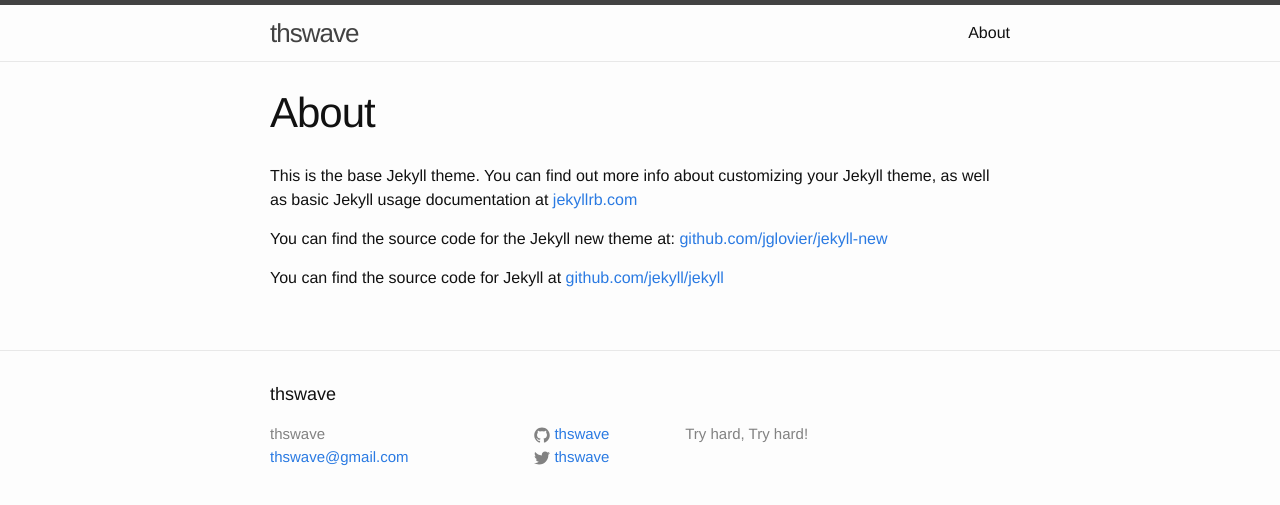
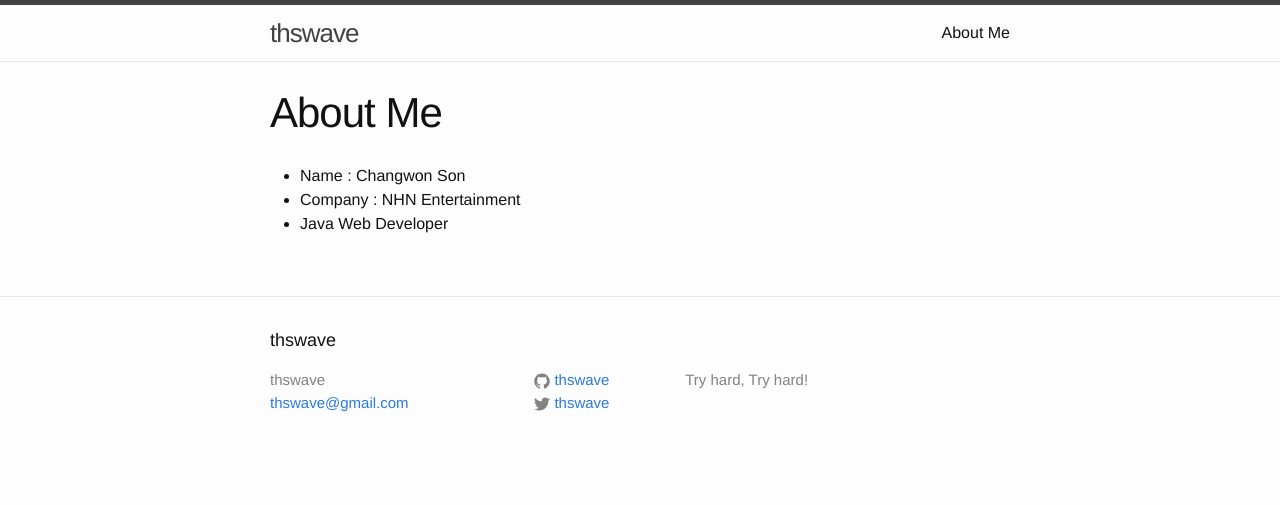
Before and after one commit to thswave/thswave.github.com, a Jekyll site: the page built from about.md, in a window 1280 px wide. Shown: the top 505 px of the page. Built offline with Jekyll 4.4.1, drawn with Linux system fonts in a browser that asks for light colours; Markdown is read by kramdown in place of the engine named in the settings.

```diff
--- a/_config.yml
+++ b/_config.yml
@@ -8,8 +8,8 @@ baseurl: "" # the subpath of your site, e.g. /blog/
 url: "http://thswave.github.io" # the base hostname & protocol for your site
 twitter_username: thswave
 github_username:  thswave
-pygments: true
+highlighter: pygments
 markdown : redcarpet
 
 # Build settings
-markdown: kramdown
+# markdown: kramdown
--- a/_layouts/default.html
+++ b/_layouts/default.html
@@ -13,8 +13,9 @@
       </div>
     </div>
 
+
     {% include footer.html %}
-
+    {% include google_analytics.html %}
   </body>
 
 </html>
--- a/_layouts/post.html
+++ b/_layouts/post.html
@@ -12,4 +12,5 @@ layout: default
     {{ content }}
   </article>
 
+  {% include comments.html %}
 </div>
--- a/_posts/2015-01-25-jekyll-and-changwon.markdown
+++ b/_posts/2015-01-25-jekyll-and-changwon.markdown
@@ -3,6 +3,7 @@ layout: post
 title:  "Welcome to Changwon Jekyll!"
 date:   2015-01-25 14:30:29
 categories: daily
+comments: true
 ---
 my new microblogging post
 
--- a/about.md
+++ b/about.md
@@ -1,11 +1,9 @@
 ---
 layout: page
-title: About
+title: About Me
 permalink: /about/
 ---
 
-This is the base Jekyll theme. You can find out more info about customizing your Jekyll theme, as well as basic Jekyll usage documentation at [jekyllrb.com](http://jekyllrb.com/)
-
-You can find the source code for the Jekyll new theme at: [github.com/jglovier/jekyll-new](https://github.com/jglovier/jekyll-new)
-
-You can find the source code for Jekyll at [github.com/jekyll/jekyll](https://github.com/jekyll/jekyll)
+* Name : Changwon Son
+* Company : NHN Entertainment
+* Java Web Developer
--- a/index.html
+++ b/index.html
@@ -19,5 +20,5 @@ layout: default
   </ul>
 
   <p class="rss-subscribe">subscribe <a href="{{ "/feed.xml" | prepend: site.baseurl }}">via RSS</a></p>
-
+  {% include comments.html %}
 </div>
```
Also changed, not shown: other parts of index.html (+1 -0 lines), _includes/comments.html (added, +15 -0 lines), _includes/google_analytics.html (added, +10 -0 lines).
